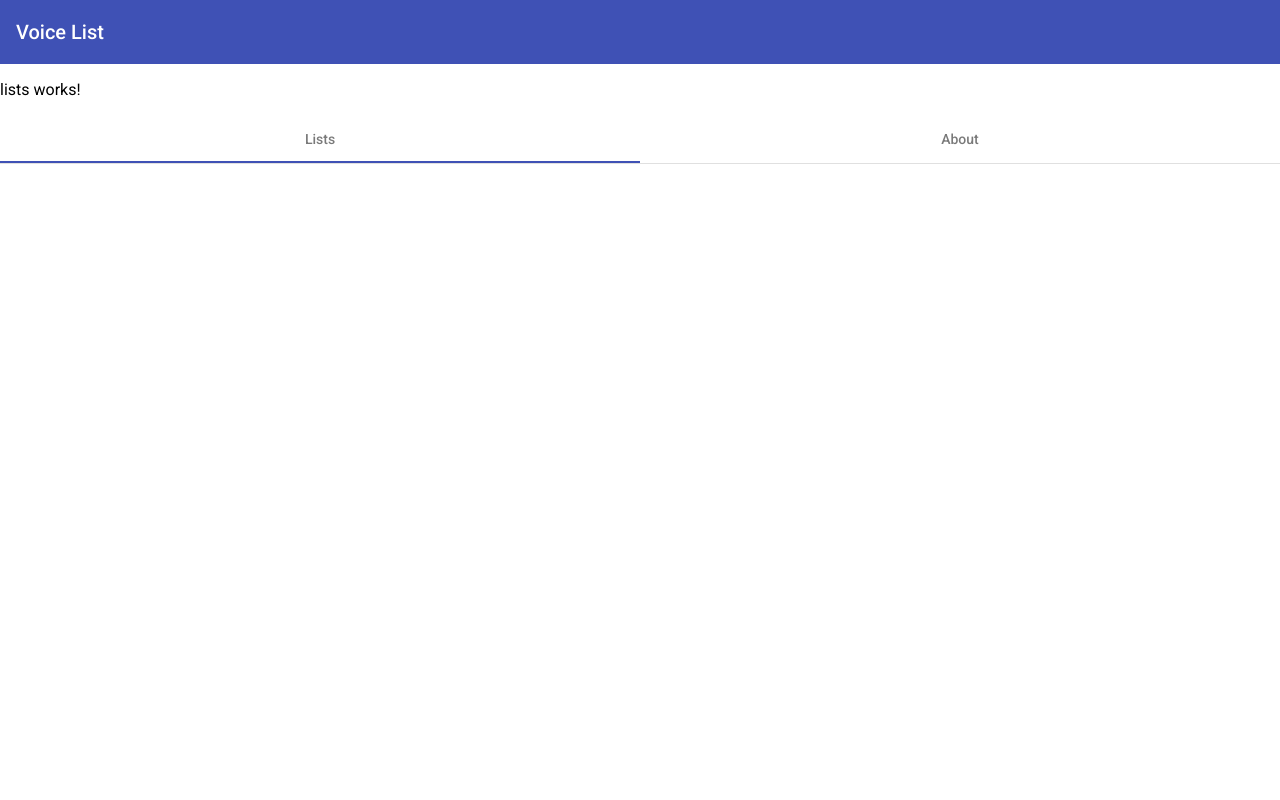
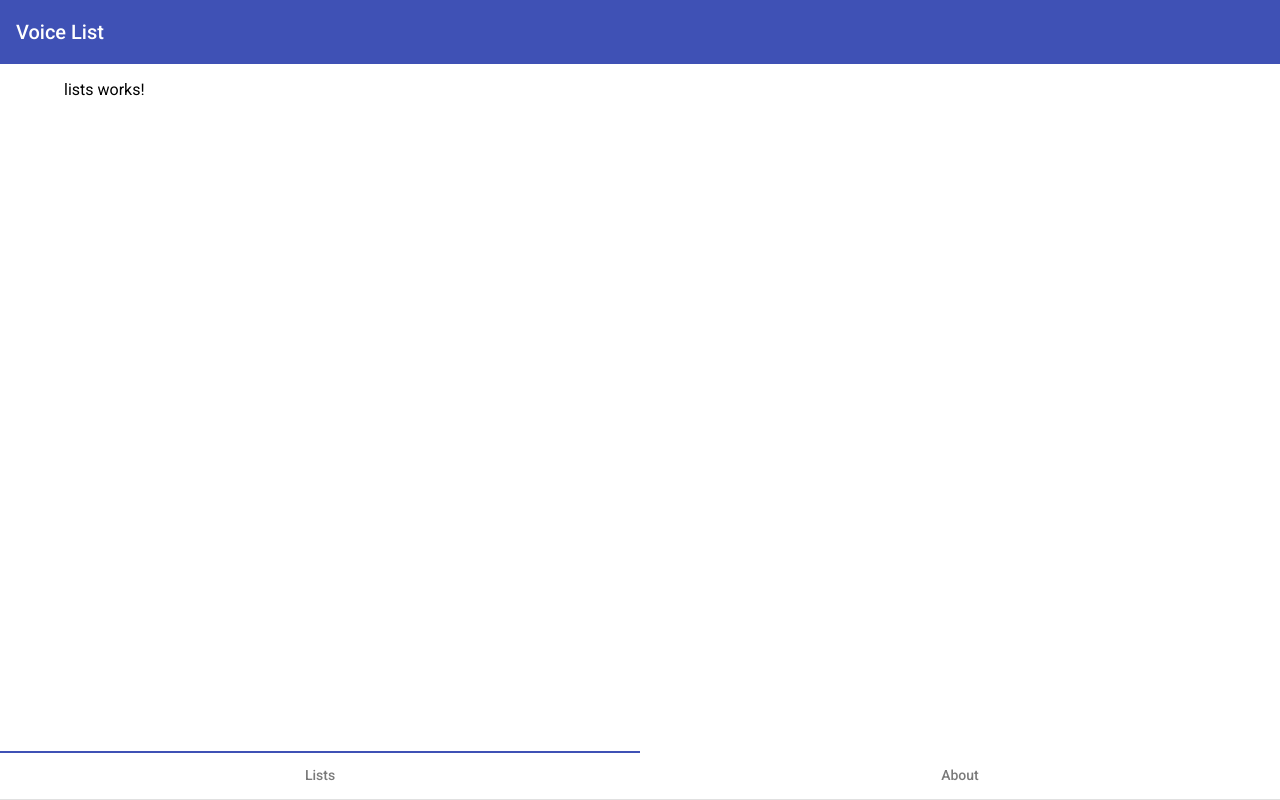
Before and after one commit to Qarun-Qadir-Bissoondial/personal-projects, an Angular app: page /lists in a window 1280 px wide. Built offline with nearby package versions, Linux system fonts and the light colour scheme.

Commit message:
Routing Changes

```diff
--- a/src/app/app-routing.module.ts
+++ b/src/app/app-routing.module.ts
@@ -1,10 +1,10 @@
 import { NgModule } from '@angular/core';
-import { RouterModule } from '@angular/router';
-import { Routes } from '@angular/router';
+import { RouterModule, Routes } from '@angular/router';
 import { ListsComponent } from './lists/lists.component';
 import { AboutComponent } from './about/about.component';
 
 export const routes: Routes = [
+    { path: '', redirectTo: 'lists', pathMatch: 'full' },
     { path: 'lists', component: ListsComponent },
     { path: 'about', component: AboutComponent }
 ];
--- a/src/app/app.component.css
+++ b/src/app/app.component.css
@@ -1,3 +1,15 @@
 :host {
-    height: 100vh;
+    display: flex;
+  flex-direction: column;
+  min-height: 100vh;
+  margin: 0;
 }
+
+main {
+  padding: 0 5vw;
+}
+
+nav {
+    flex: 0 0 48px;
+  margin-top: auto; /* pin footer to the bottom; see link below for details */
+}
--- a/src/app/app.component.html
+++ b/src/app/app.component.html
@@ -6,10 +6,11 @@
   <router-outlet></router-outlet>
 </main>
 
-<nav mat-stretch-tabs mat-tab-nav-bar [backgroundColor]="background">
+<nav mat-stretch-tabs mat-tab-nav-bar>
   <a
     mat-tab-link
     *ngFor = 'let link of links'
+    [routerLink] = '"/" + link'
     (click) = 'activeLink = link'
     [active] = 'link === activeLink'>{{link | titlecase}}</a>
 
--- a/src/styles.css
+++ b/src/styles.css
@@ -2,3 +2,7 @@
 
 html, body { height: 100%; }
 body { margin: 0; font-family: Roboto, "Helvetica Neue", sans-serif; }
+
+nav .mat-ink-bar {
+    top: 0 !important;
+}
```
